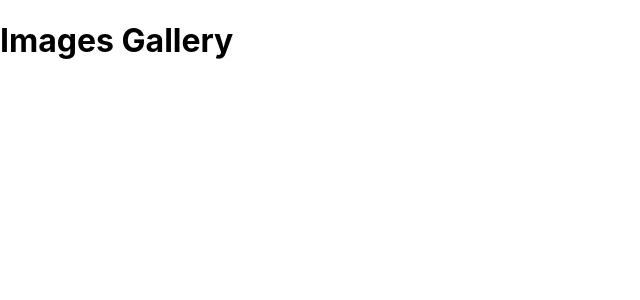
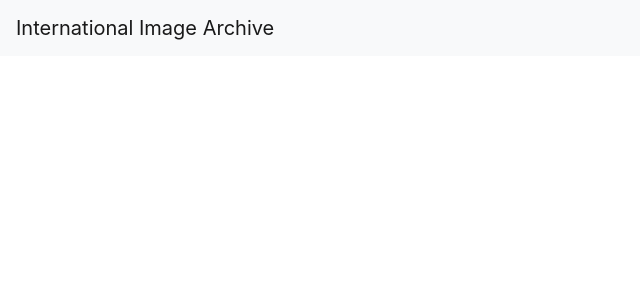
Before and after one commit to franco3x/practical_full_stack_web_dev, a React (Create React App) app in the folder images_gallery/frontend/: page / in a window 1280 px wide. Shown: the top 300 px of the page, without its empty margins (0-640 px from the left). Built offline with nearby package versions, Linux system fonts and the light colour scheme.

Commit message:
added react navbar and Header.js file

```diff
--- a/images_gallery/frontend/package.json
+++ b/images_gallery/frontend/package.json
@@ -6,7 +6,9 @@
     "@testing-library/jest-dom": "^5.17.0",
     "@testing-library/react": "^13.4.0",
     "@testing-library/user-event": "^13.5.0",
+    "bootstrap": "^4.5.3",
     "react": "^18.3.1",
+    "react-bootstrap": "^1.4.0",
     "react-dom": "^18.3.1",
     "react-scripts": "5.0.1",
     "web-vitals": "^2.1.4"
--- a/images_gallery/frontend/src/App.js
+++ b/images_gallery/frontend/src/App.js
@@ -1,7 +1,10 @@
+import 'bootstrap/dist/css/bootstrap.min.css';
+import Header from './components/Header';
+
 function App() {
   return (
     <div className="App">
-      <h1>Images Gallery</h1>
+      <Header />
     </div>
   );
 }
--- /dev/null
+++ b/images_gallery/frontend/src/components/Header.js
@@ -0,0 +1,12 @@
+import React from 'react';
+import { Navbar } from 'react-bootstrap';
+
+const Header = () => {
+    return (
+        <Navbar bg="light" data-bs-theme="light">
+            <Navbar.Brand href="#/">International Image Archive</Navbar.Brand>
+        </Navbar>
+    )
+};
+
+export default Header;
```
Also changed, not shown: 1 other file (tests, documents, lock files or other folders).
